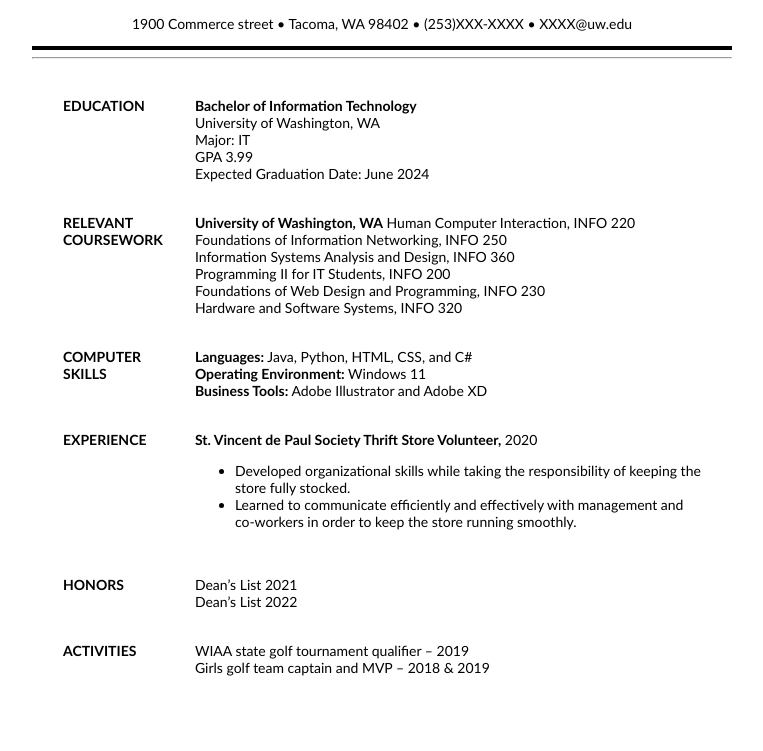
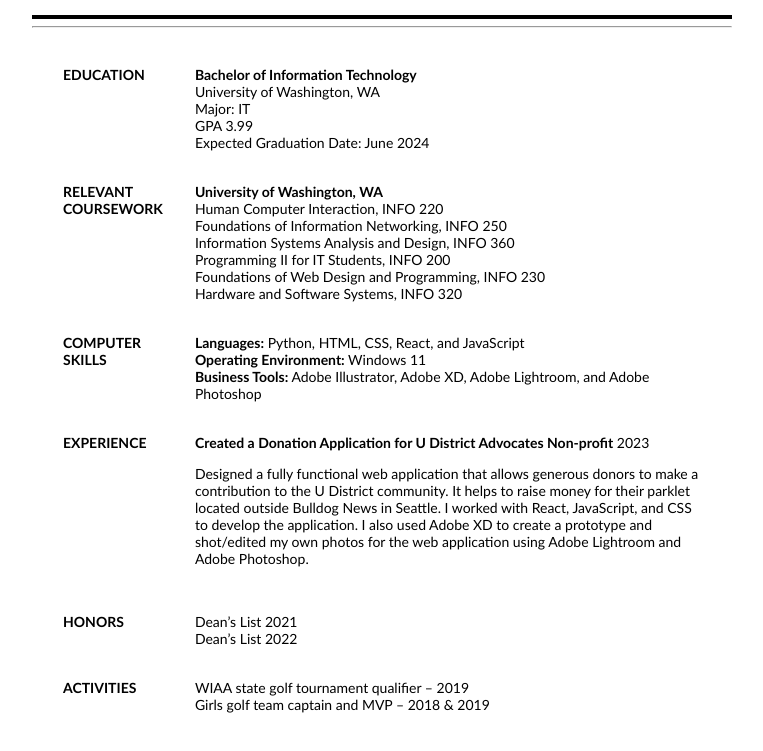
Before and after one commit to Brynn-z/Brynn-z.github.io, a plain HTML site: page index.html in a window 1280 px wide. Shown: the part 45-796 px from the top of the page, without its empty margins (258-1021 px from the left). Drawn offline with Linux system fonts and the light colour scheme.

Commit message:
Updated information in the HTML

```diff
--- a/index.html
+++ b/index.html
@@ -11,8 +11,6 @@
 <body>
     <div class="full-header">
             <h2 class="name">Brynn A. Zehnder</h2>
-            <p class="personal-info">
-                1900 Commerce street • Tacoma, WA 98402 • (253)XXX-XXXX • XXXX@uw.edu
             </p>
             <hr class="line">
             <hr>
@@ -41,6 +39,7 @@
                     </th>
                         <td>
                         <span class="main-idea">University of Washington, WA</span>
+                        <br>
                         Human Computer Interaction, INFO 220
                         <br>
                         Foundations of Information Networking, INFO 250
@@ -62,13 +61,13 @@
                     </th>
                         <td>
                         <span class="main-idea">Languages:</span>
-                        Java, Python, HTML, CSS, and C#
+                        Python, HTML, CSS, React, and JavaScript
                         <br>
                         <span class="main-idea">Operating Environment:</span>
                         Windows 11
                         <br>
                         <span class="main-idea">Business Tools:</span>
-                        Adobe Illustrator and Adobe XD
+                        Adobe Illustrator, Adobe XD, Adobe Lightroom, and Adobe Photoshop
                         <br>
                         </td>
                 </tr>
@@ -77,15 +76,16 @@
                         EXPERIENCE
                     </th>
                         <td>
-                        <span class="main-idea">St. Vincent de Paul Society Thrift Store Volunteer,</span>  2020
-                        <ul>
-                            <li>
-                                Developed organizational skills while taking the responsibility of keeping the store fully stocked.
-                            </li>
-                            <li>
-                                Learned to communicate efficiently and effectively with management and co-workers in order to keep the store running smoothly.
-                            </li>
-                        </ul>
+                        <span class="main-idea">Created a Donation Application for U District Advocates Non-profit</span>  2023
+
+                            <p>
+                                Designed a fully functional web application that allows generous donors to make
+                                a contribution to the U District community. It helps to raise money for their parklet
+                                located outside Bulldog News in Seattle. I worked with React, JavaScript, and CSS
+                                to develop the application. I also used Adobe XD to create a prototype and shot/edited
+                                my own photos for the web application using Adobe Lightroom and Adobe Photoshop.
+                            </p>
+
                         </td>
                 </tr>
                 <tr>
--- a/style.css
+++ b/style.css
@@ -55,13 +55,8 @@ td {
 ul {
     display: block;
     list-style-type: disc;
-    margin-block-start: 1em;
+    /* margin-block-start: 1em; */
     margin-block-end: 1em;
     margin-inline-start: 0px;
     margin-inline-end: 0px;
-    padding-inline-start: 40px;
 }
-
-li {
-    display: list-item;
-}
```
